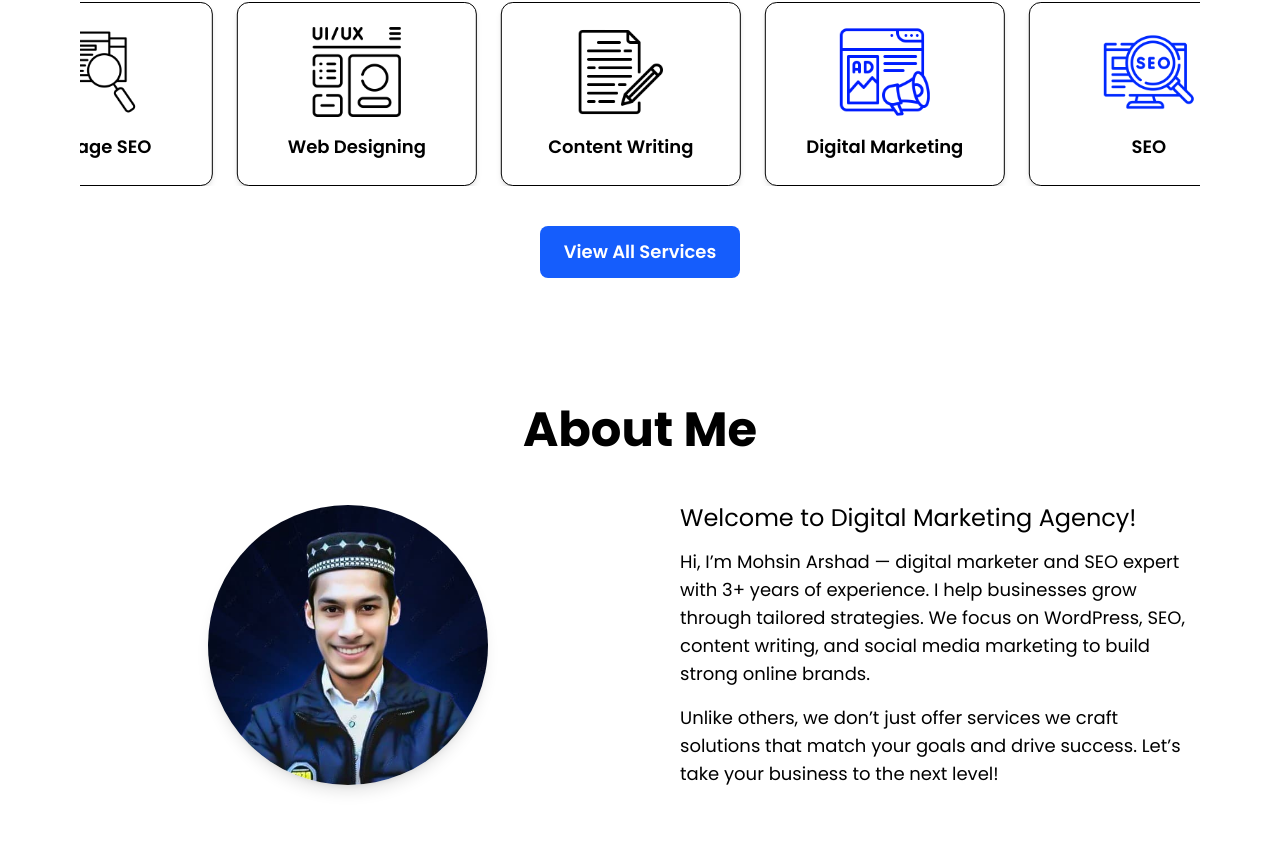
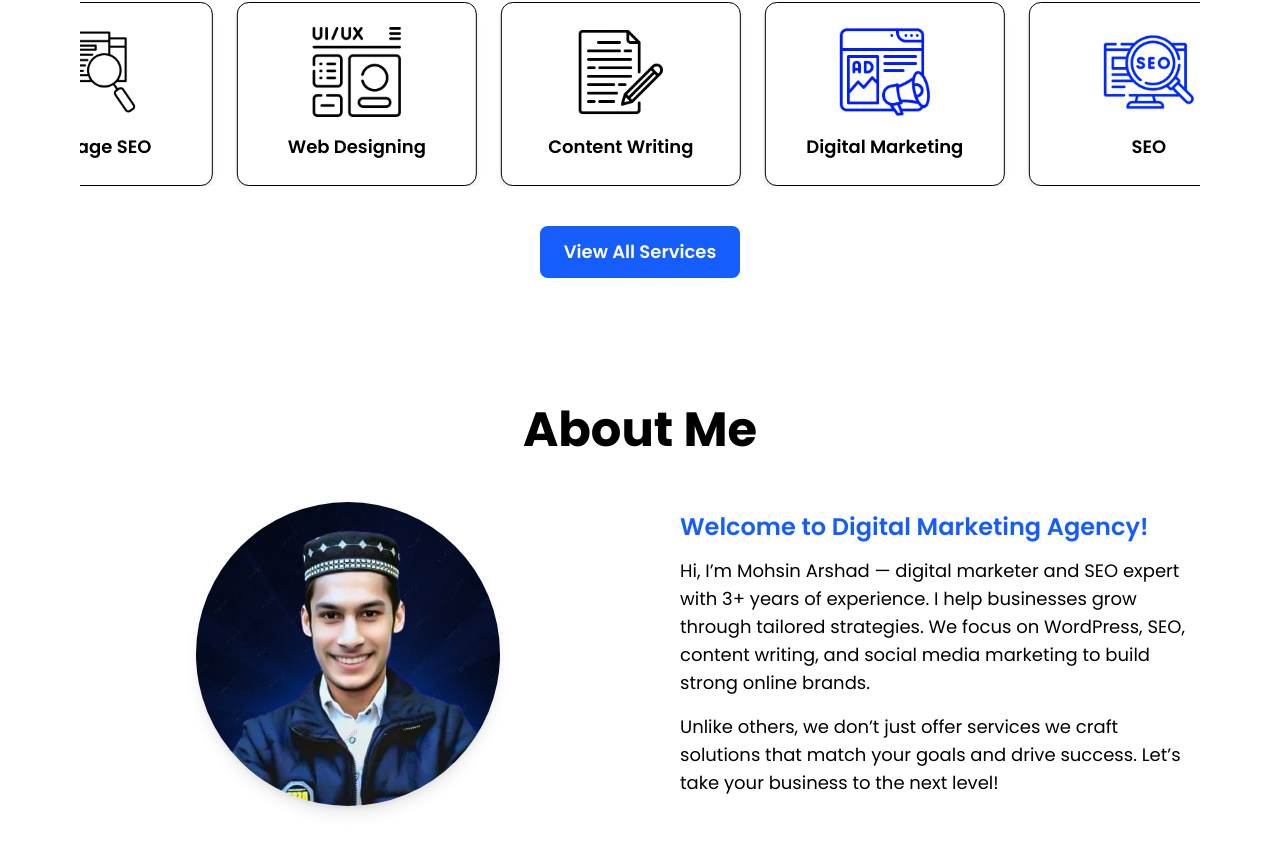
Before and after one commit to noman905/client-seo-agency, a Next.js app: page / in a window 1280 px wide. Shown: the part 862-1714 px from the top of the page. Built offline with nearby package versions, Linux system fonts and the light colour scheme.

Commit message:
djeeniudrfdjedeejd

```diff
--- a/src/aboutme.js
+++ b/src/aboutme.js
@@ -17,7 +17,7 @@ export default function AboutMe() {
       <div className="max-w-7xl  mx-auto flex flex-col md:flex-row items-center gap-12">
         {/* Left - Image */}
         <div className="w-full md:w-1/2 flex justify-center">
-          <div className=" w-64 h-64 lg:w-70 lg:h-70 relative rounded-full overflow-hidden shadow-lg">
+          <div className=" w-64 h-64 lg:w-76 lg:h-76 relative rounded-full overflow-hidden shadow-lg">
             <Image
               src="/aboutme/about.jpg" // 🔁 Replace with your image path
               alt="Profile"
@@ -29,15 +29,15 @@ export default function AboutMe() {
 
         {/* Right - Text */}
         <div className="w-full md:w-1/2 text-center md:text-left">
-        <h1 className="pl-4 mb-3.5 text-2xl">Welcome to Digital Marketing Agency!</h1>
-          <p className="text-lg pl-4 text-start text-black mb-4">
+        <h1 className="pl-4 mb-3.5 text-blue-600 text-2xl font-semibold">Welcome to Digital Marketing Agency!</h1>
+          <p className="text-lg pl-4 font-normal text-start text-black mb-4">
           Hi, I’m Mohsin Arshad — digital marketer and SEO expert with 3+ years of experience. I help businesses grow through tailored strategies.
 
 We focus on WordPress, SEO, content writing, and social media marketing to build strong online brands.
 
 
           </p>
-          <p className="text-lg pl-4 text-start text-black">
+          <p className="text-lg pl-4 font-normal text-start text-black">
           Unlike others, we don’t just offer services we craft solutions that match your goals and drive success.
 
 Let’s take your business to the next level!
```
